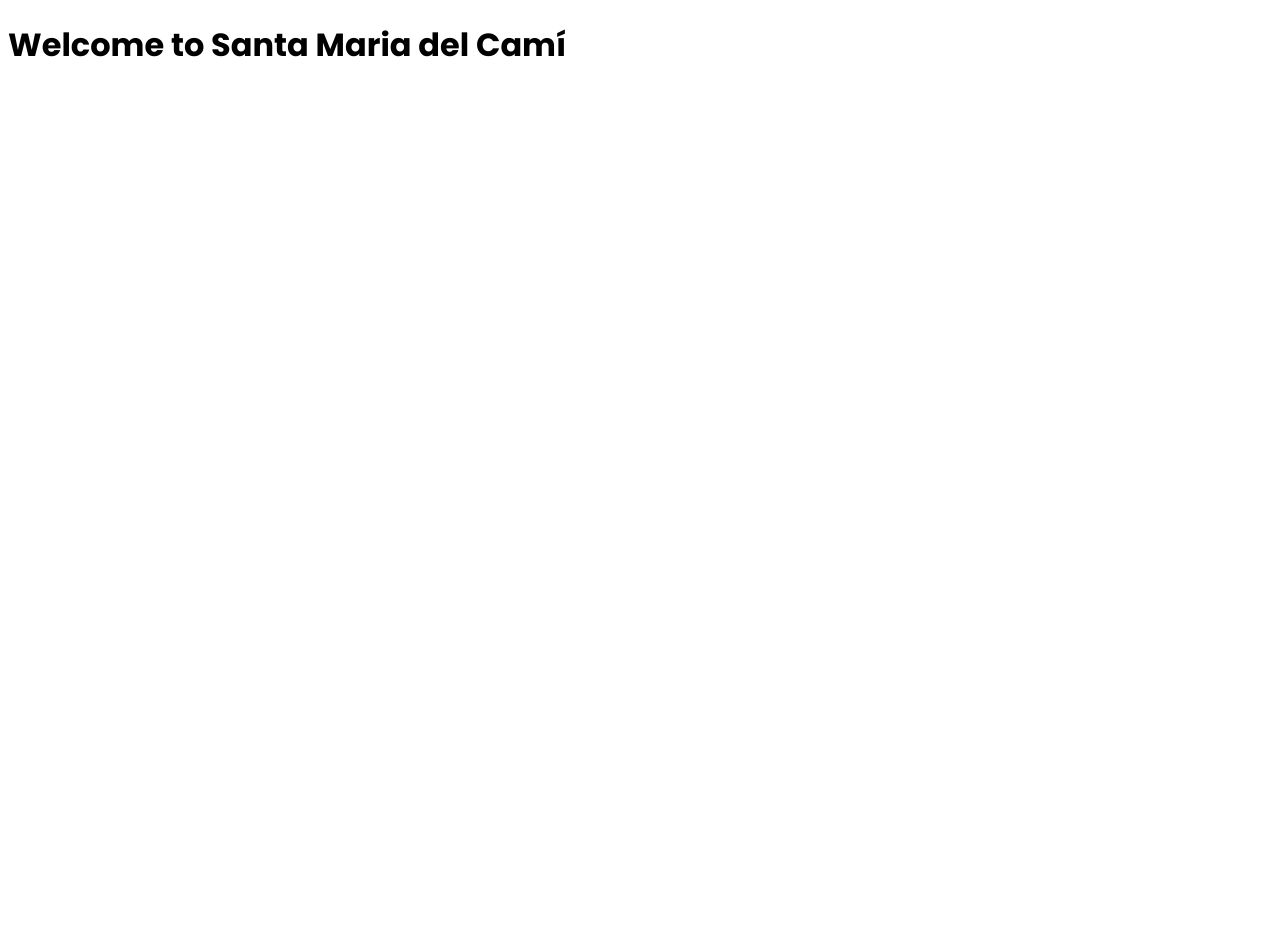
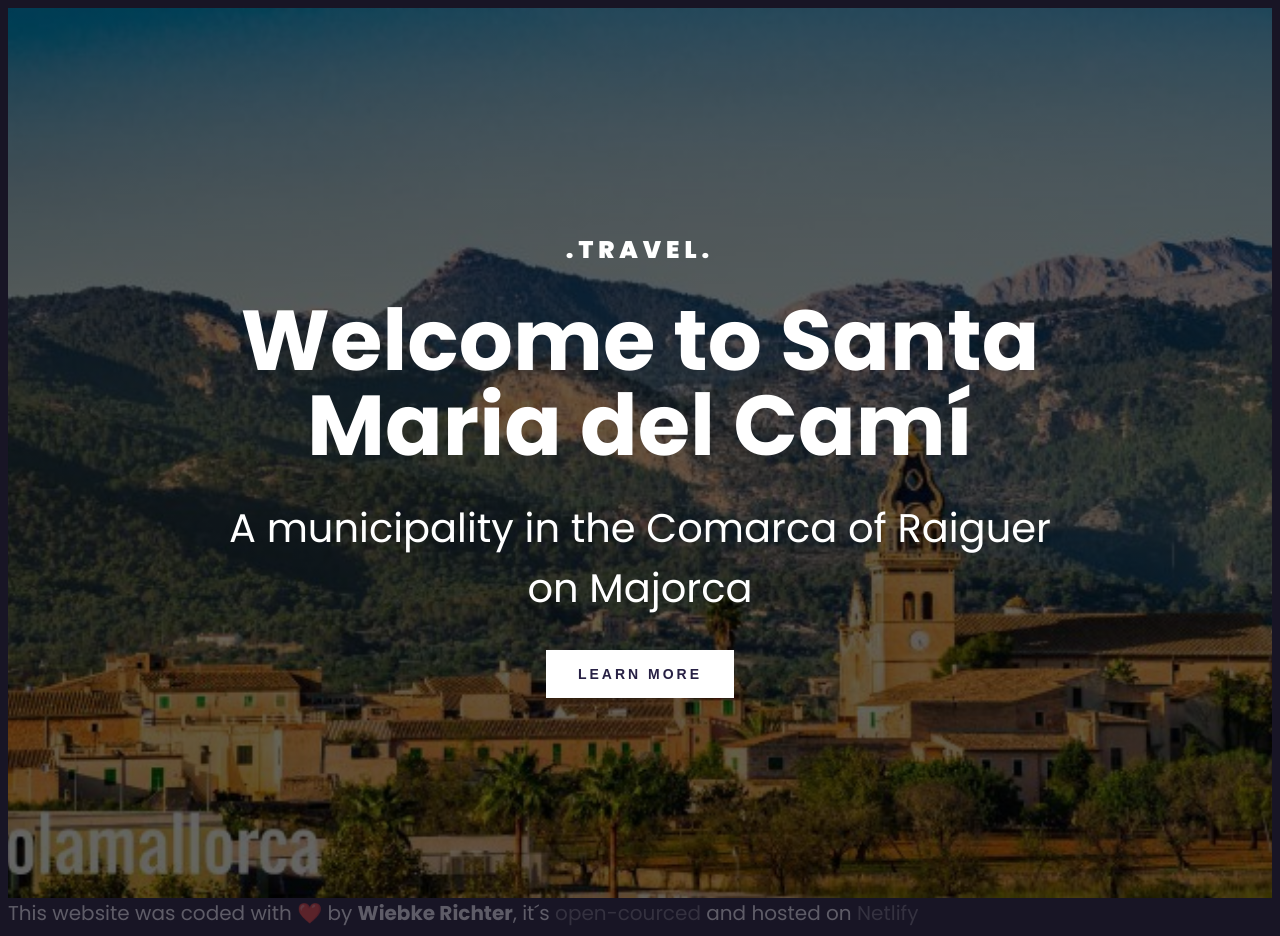
Before and after one commit to wiebkerichter/Santa-Maria-del-Cami, a plain HTML site: page index.html in a window 1280 px wide. Before the commit the page ends 800 px from the top, so only its background shows below. Drawn offline with Linux system fonts and the light colour scheme.

Commit message:
added and styled the hero and footer

```diff
--- a/index.html
+++ b/index.html
@@ -14,6 +14,21 @@
     <title>Santa Maria del Camí - made by Wiebke Richter</title>
   </head>
   <body>
-    <h1>Welcome to Santa Maria del Camí</h1>
+    <header>
+      <h3>.TRAVEL.</h3>
+      <h1>Welcome to Santa Maria del Camí</h1>
+      <h2>A municipality in the Comarca of Raiguer on Majorca</h2>
+      <button>LEARN MORE</button>
+    </header>
+    <footer>
+      This website was coded with ❤️ by <strong>Wiebke Richter</strong>, it´s
+      <a
+        href="https://github.com/wiebkerichter/Santa-Maria-del-Cami"
+        target="_blank"
+        >open-courced</a
+      >
+      and hosted on
+      <a href="https://app.netlify.com/" target="_blank">Netlify</a>
+    </footer>
   </body>
 </html>
--- a/src/styles.css
+++ b/src/styles.css
@@ -1,3 +1,83 @@
 body {
   font-family: "Poppins", sans-serif;
+  background-color: #181525;
 }
+
+header {
+  background-image: linear-gradient(rgba(0, 0, 0, 0.6), rgba(0, 0, 0, 0.6)),
+    url("/src/images/santa-maria-del-cami-hero.jpg");
+  background-size: cover;
+  background-position: center;
+  background-repeat: no-repeat;
+  text-align: center;
+  padding: 200px;
+  color: white;
+}
+
+header h3 {
+  font-size: 24px;
+  font-weight: 900;
+  line-height: 36px;
+  letter-spacing: 5px;
+}
+
+header h2 {
+  font-size: 40px;
+  font-weight: 400;
+  line-height: 1.5;
+  margin: 0;
+}
+
+header h1 {
+  font-size: 85px;
+  font-weight: 700;
+  margin: 30px 0;
+  line-height: 1;
+}
+
+header button {
+  font-size: 14px;
+  font-weight: 700;
+  padding: 16px 32px;
+  color: #272044;
+  margin-top: 32px;
+  display: inline-block;
+  text-transform: uppercase;
+  background: white;
+  letter-spacing: 3px;
+  text-decoration: none;
+  border: none;
+}
+
+footer {
+  font-size: 20px;
+  color: white;
+  opacity: 30%;
+}
+
+footer a {
+  color: white;
+  opacity: 40%;
+  text-decoration: none;
+}
+
+@media (max-width: 900px) {
+  header {
+    padding: 60px 0;
+  }
+  header h1 {
+    font-size: 48px;
+  }
+  header h2 {
+    font-size: 26px;
+  }
+  header h3 {
+    font-size: 12px;
+  }
+}
+
+@media (min-width: 1900px) {
+  header h1 {
+    font-size: 94px;
+  }
+}
```
